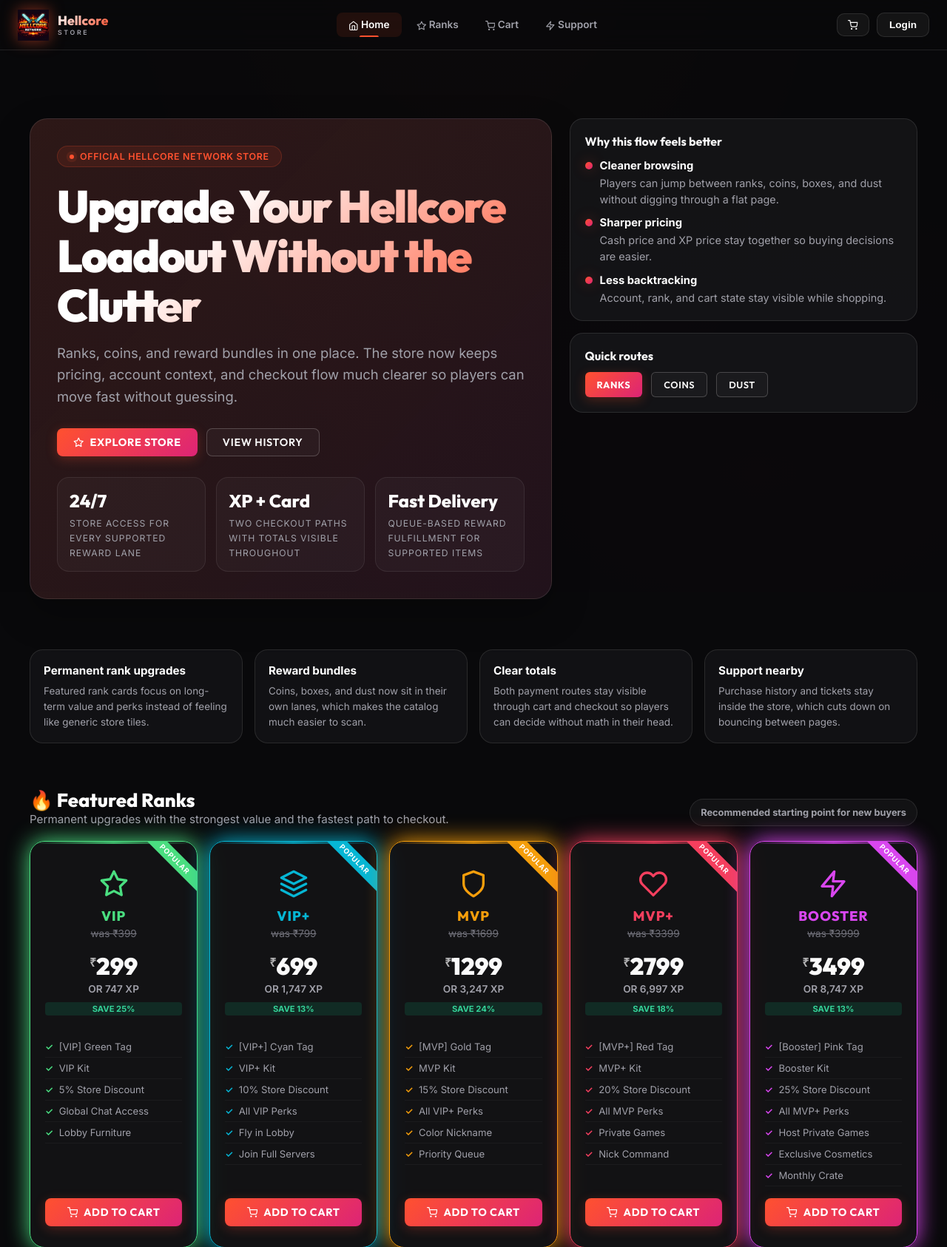
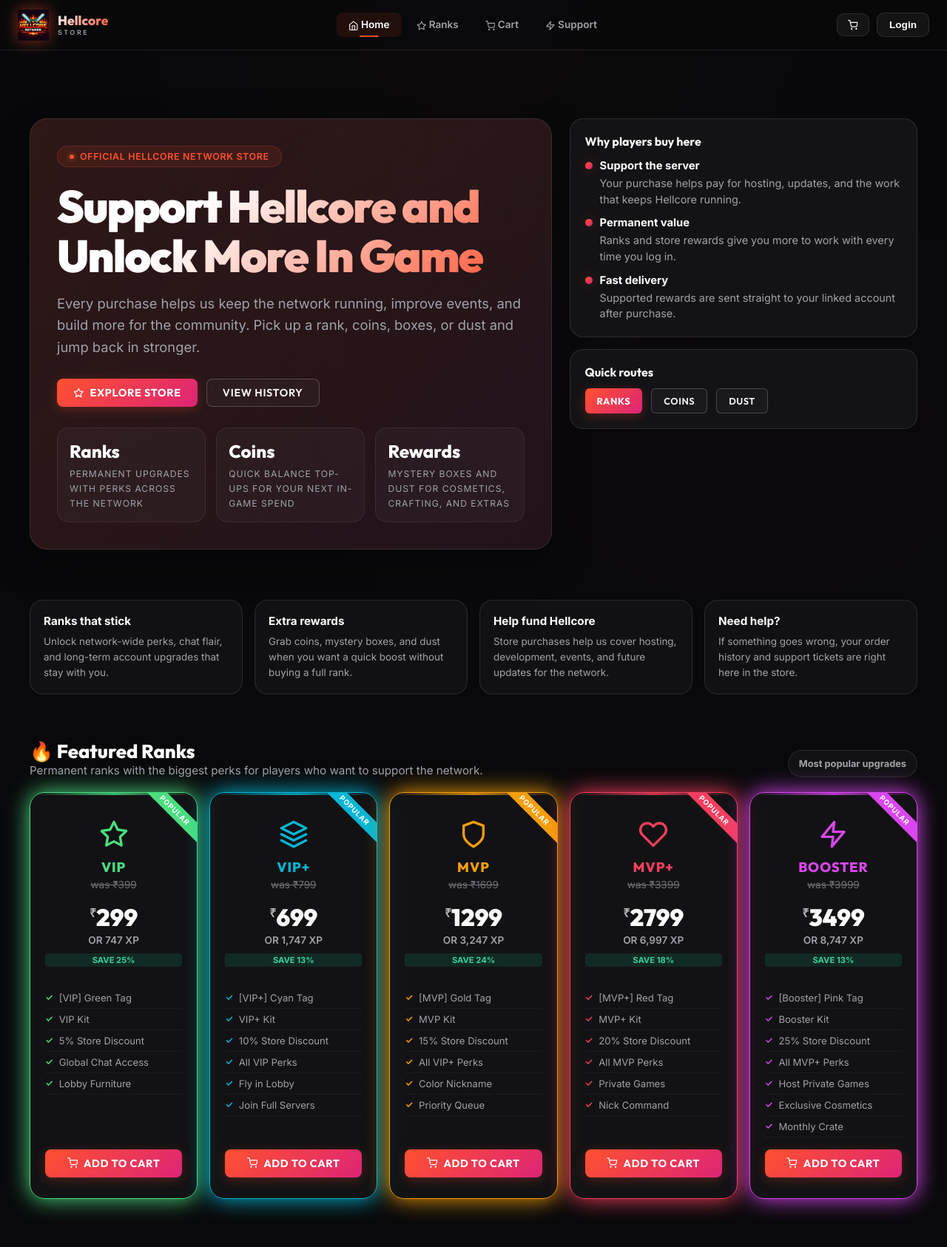
Before and after one commit to dexterson271-byte/HellCore-Website, a Flask app: page / in a window 1280 px wide. Shown: the top 1686 px of the page at 74% size. Run offline with Flask 3, Linux system fonts and the light colour scheme; data comes from the database, SQL or seed files in the repository.

Commit message:
Refine store copy tone

```diff
--- a/store/templates/store.html
+++ b/store/templates/store.html
@@ -2028,8 +2028,8 @@
           <div class="hero-shell">
             <div class="hero-main">
               <div class="hero-badge"><span class="dot"></span> Official Hellcore Network Store</div>
-              <h1>Upgrade Your Hellcore Loadout Without the Clutter</h1>
-              <p>Ranks, coins, and reward bundles in one place. The store now keeps pricing, account context, and checkout flow much clearer so players can move fast without guessing.</p>
+              <h1>Support Hellcore and Unlock More In Game</h1>
+              <p>Every purchase helps us keep the network running, improve events, and build more for the community. Pick up a rank, coins, boxes, or dust and jump back in stronger.</p>
               <div class="hero-actions">
                 <button class="btn" onclick="GO('ranks')"><svg class="ic">
                     <use href="#ic-star" />
@@ -2038,34 +2038,34 @@
               </div>
               <div class="hero-stats">
                 <div class="hero-stat">
-                  <span class="value">24/7</span>
-                  <span class="label">Store access for every supported reward lane</span>
+                  <span class="value">Ranks</span>
+                  <span class="label">Permanent upgrades with perks across the network</span>
                 </div>
                 <div class="hero-stat">
-                  <span class="value">XP + Card</span>
-                  <span class="label">Two checkout paths with totals visible throughout</span>
+                  <span class="value">Coins</span>
+                  <span class="label">Quick balance top-ups for your next in-game spend</span>
                 </div>
                 <div class="hero-stat">
-                  <span class="value">Fast Delivery</span>
-                  <span class="label">Queue-based reward fulfillment for supported items</span>
+                  <span class="value">Rewards</span>
+                  <span class="label">Mystery boxes and dust for cosmetics, crafting, and extras</span>
                 </div>
               </div>
             </div>
             <div class="hero-side">
               <div class="hero-panel">
-                <h3>Why this flow feels better</h3>
+                <h3>Why players buy here</h3>
                 <div class="hero-points">
                   <div class="hero-point">
                     <span class="hero-dot"></span>
-                    <div><strong>Cleaner browsing</strong>Players can jump between ranks, coins, boxes, and dust without digging through a flat page.</div>
+                    <div><strong>Support the server</strong>Your purchase helps pay for hosting, updates, and the work that keeps Hellcore running.</div>
                   </div>
                   <div class="hero-point">
                     <span class="hero-dot"></span>
-                    <div><strong>Sharper pricing</strong>Cash price and XP price stay together so buying decisions are easier.</div>
+                    <div><strong>Permanent value</strong>Ranks and store rewards give you more to work with every time you log in.</div>
                   </div>
                   <div class="hero-point">
                     <span class="hero-dot"></span>
-                    <div><strong>Less backtracking</strong>Account, rank, and cart state stay visible while shopping.</div>
+                    <div><strong>Fast delivery</strong>Supported rewards are sent straight to your linked account after purchase.</div>
                   </div>
                 </div>
               </div>
@@ -2083,20 +2083,20 @@
 
         <div class="home-strip">
           <div class="home-strip-card">
-            <strong>Permanent rank upgrades</strong>
-            <p>Featured rank cards focus on long-term value and perks instead of feeling like generic store tiles.</p>
+            <strong>Ranks that stick</strong>
+            <p>Unlock network-wide perks, chat flair, and long-term account upgrades that stay with you.</p>
           </div>
           <div class="home-strip-card">
-            <strong>Reward bundles</strong>
-            <p>Coins, boxes, and dust now sit in their own lanes, which makes the catalog much easier to scan.</p>
+            <strong>Extra rewards</strong>
+            <p>Grab coins, mystery boxes, and dust when you want a quick boost without buying a full rank.</p>
           </div>
           <div class="home-strip-card">
-            <strong>Clear totals</strong>
-            <p>Both payment routes stay visible through cart and checkout so players can decide without math in their head.</p>
+            <strong>Help fund Hellcore</strong>
+            <p>Store purchases help us cover hosting, development, events, and future updates for the network.</p>
           </div>
           <div class="home-strip-card">
-            <strong>Support nearby</strong>
-            <p>Purchase history and tickets stay inside the store, which cuts down on bouncing between pages.</p>
+            <strong>Need help?</strong>
+            <p>If something goes wrong, your order history and support tickets are right here in the store.</p>
           </div>
         </div>
 
@@ -2105,9 +2105,9 @@
           <div class="section-head">
             <div>
               <div class="stitle">🔥 Featured Ranks</div>
-              <p class="ssub">Permanent upgrades with the strongest value and the fastest path to checkout.</p>
+              <p class="ssub">Permanent ranks with the biggest perks for players who want to support the network.</p>
             </div>
-            <div class="section-pill">Recommended starting point for new buyers</div>
+            <div class="section-pill">Most popular upgrades</div>
           </div>
           <div class="g5" id="FEATURED-RANKS"></div>
         </div>
@@ -2161,8 +2161,8 @@
         <div class="store-content">
           <div class="store-hero">
             <div>
-              <h2>Pick a lane and shop faster</h2>
-              <p>Ranks are for long-term account upgrades. Coins, boxes, and dust are for quick server reward top-ups. This layout keeps those decisions clean.</p>
+              <h2>Choose what fits your playstyle</h2>
+              <p>Go for a permanent rank, top up your coins, or pick up extra rewards. Everything here is built to support Hellcore while giving you more to use in game.</p>
             </div>
             <div class="store-hero-actions">
               <button class="btn bsm" onclick="switchCategory('rank')">Ranks</button>
@@ -2190,9 +2190,9 @@
             <div class="section-head">
               <div>
                 <div class="stitle">🌟 Server Ranks</div>
-                <p class="ssub">Permanent ranks that work across all gamemodes. One purchase, long-term account value.</p>
+                <p class="ssub">Permanent ranks that work across the network and come with the strongest long-term perks.</p>
               </div>
-              <div class="section-pill">Best for players upgrading their main account</div>
+              <div class="section-pill">Best for long-term upgrades</div>
             </div>
             <div class="g3" id="RANKS-GRID"></div>
           </div>
@@ -2201,9 +2201,9 @@
             <div class="section-head">
               <div>
                 <div class="stitle">🎁 Mystery Boxes</div>
-                <p class="ssub">Quick bundle purchases for the live mystery box system on your server.</p>
+                <p class="ssub">Mystery boxes for players who want more openings, cosmetics, and extra reward chances.</p>
               </div>
-              <div class="section-pill">Best for cosmetic and reward openings</div>
+              <div class="section-pill">Best for openings and cosmetics</div>
             </div>
             <div class="g3" id="MYSTERY-BOXES-GRID"></div>
           </div>
@@ -2212,9 +2212,9 @@
             <div class="section-head">
               <div>
                 <div class="stitle">🪙 Coins</div>
-                <p class="ssub">Top up your balance fast when you want immediate spend power in game.</p>
+                <p class="ssub">Top up your balance fast and spend it right away on the server.</p>
               </div>
-              <div class="section-pill">Best for direct economy purchases</div>
+              <div class="section-pill">Best for instant spending</div>
             </div>
             <div class="g3" id="COINS-GRID"></div>
           </div>
@@ -2223,9 +2223,9 @@
             <div class="section-head">
               <div>
                 <div class="stitle">✨ Mystery Dust</div>
-                <p class="ssub">Buy dust directly when you already know what you want to craft or unlock.</p>
+                <p class="ssub">Pick up dust directly when you want to craft or unlock specific cosmetics.</p>
               </div>
-              <div class="section-pill">Best for targeted cosmetic crafting</div>
+              <div class="section-pill">Best for direct crafting</div>
             </div>
             <div class="g3" id="MYSTERY-DUST-GRID"></div>
           </div>
```
